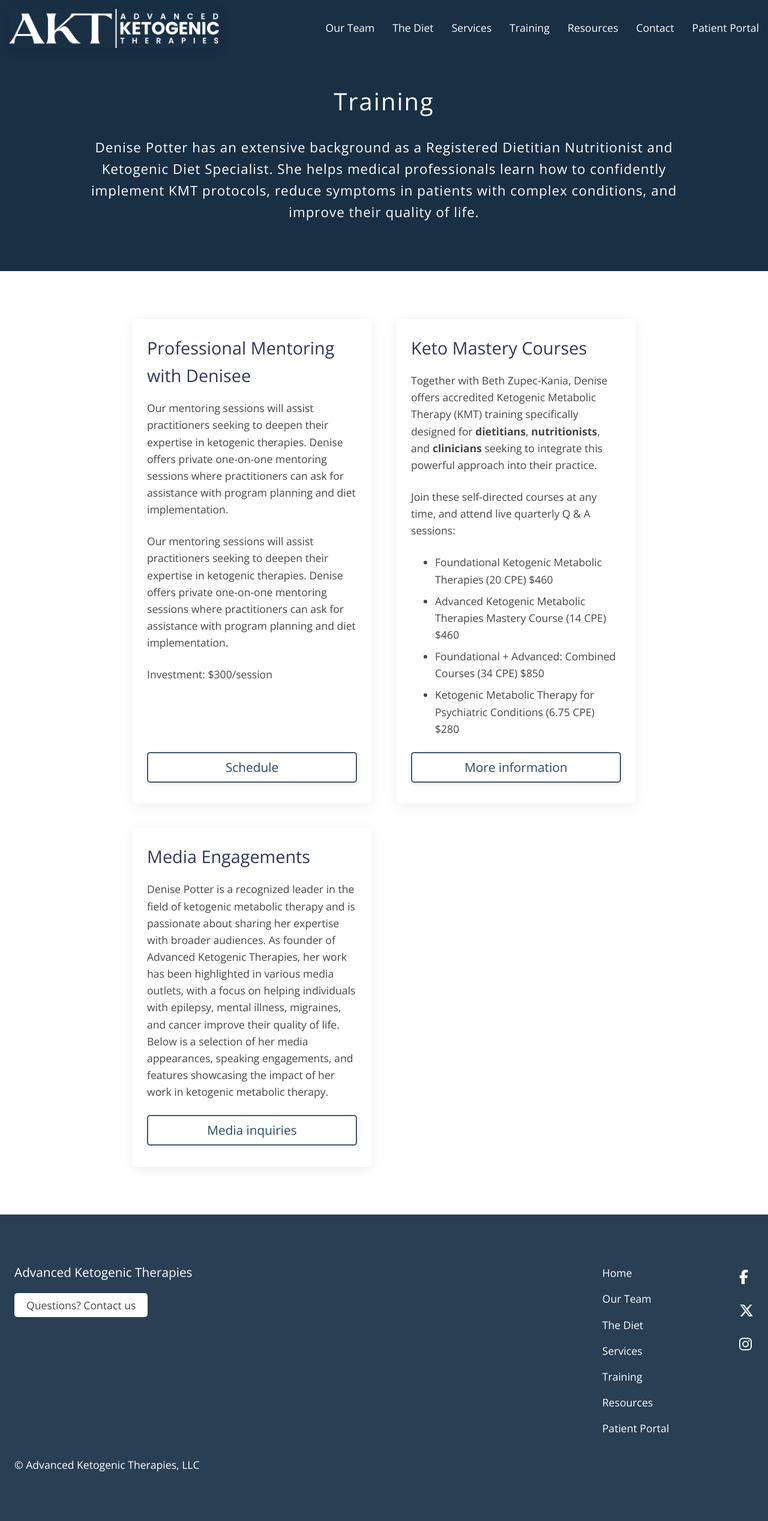
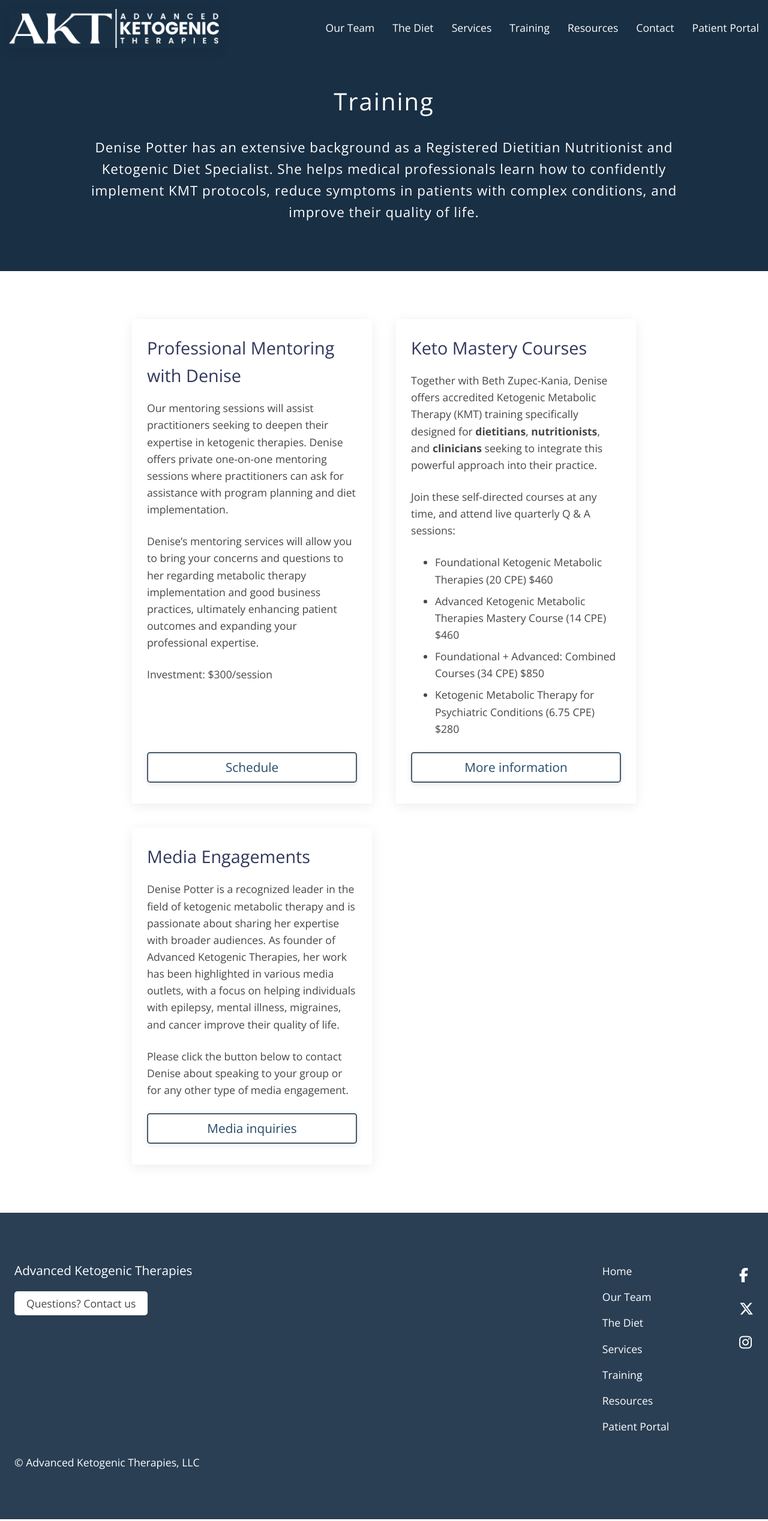
Before and after one commit to janmilosh/potterketo_jekyll, a Jekyll site: the page built from _pages/training.html, in a window 1280 px wide. Shown: the whole page at 60% size. Built offline with Jekyll 4.4.1, drawn with Linux system fonts in a browser that asks for light colours; nearby versions of some CDN libraries.

Commit message:
Fix links and text

```diff
--- a/_includes/resources_grid_items/metabolic_mind_image.html
+++ b/_includes/resources_grid_items/metabolic_mind_image.html
@@ -1 +1 @@
-<a href="https://baszuckigroup.com/our-work/metabolism-mental-health/metabolic-psychiatry-initiative/" target="_blank"><img class="thumbnail" src="assets/images/metabolic_mind.png" alt="Metabolic Mind Award"></a>
+<a href="https://milkeninstitute.org/content-hub/news-releases/metabolic-mind-award-program-update" target="_blank"><img class="thumbnail" src="assets/images/metabolic_mind.png" alt="Metabolic Mind Award"></a>
--- a/_includes/resources_grid_items/metabolic_mind_text.html
+++ b/_includes/resources_grid_items/metabolic_mind_text.html
@@ -1,3 +1,3 @@
 <h2>Metabolic Mind Award</h2>
 <p>Denise Potter is excited to be a recipient of the first annual <a href="https://twitter.com/hashtag/MetabolicMind?src=hashtag_click" target="_blank">#MetabolicMind</a> award from <a href="https://twitter.com/miphilanthropy" target="_blank">@MIPhilanthropy</a> and the Baszucki Brain Research Fund.</p>
-<div><a class="button white" href="https://baszuckigroup.com/our-work/metabolism-mental-health/metabolic-psychiatry-initiative/" target="_blank">Learn more</a></div>
+<div><a class="button white" href="https://milkeninstitute.org/content-hub/news-releases/metabolic-mind-award-program-update" target="_blank">Learn more</a></div>
--- a/_pages/training.html
+++ b/_pages/training.html
@@ -11,10 +11,10 @@
 <div class="container">
   <div class="services-grid">
     <div class="service">
-      <h2>Professional Mentoring with Denisee</h2>
+      <h2>Professional Mentoring with Denise</h2>
       <div>
         <p>Our mentoring sessions will assist practitioners seeking to deepen their expertise in ketogenic therapies. Denise offers private one-on-one mentoring sessions where practitioners can ask for assistance with program planning and diet implementation.</p>
-        <p>Our mentoring sessions will assist practitioners seeking to deepen their expertise in ketogenic therapies. Denise offers private one-on-one mentoring sessions where practitioners can ask for assistance with program planning and diet implementation.</p>
+        <p>Denise’s mentoring services will allow you to bring your concerns and questions to her regarding metabolic therapy implementation and good business practices, ultimately enhancing patient outcomes and expanding your professional expertise.</p>
         <p>Investment: $300/session</p>
       </div>
       <a href="{{ '/mentoring_with_denise' | relative_url }}" class="button white">Schedule</a>
@@ -35,7 +35,10 @@
     </div>
     <div class="service">
       <h2>Media Engagements</h2>
-      <p>Denise Potter is a recognized leader in the field of ketogenic metabolic therapy and is passionate about sharing her expertise with broader audiences. As founder of Advanced Ketogenic Therapies, her work has been highlighted in various media outlets, with a focus on helping individuals with epilepsy, mental illness, migraines, and cancer improve their quality of life. Below is a selection of her media appearances, speaking engagements, and features showcasing the impact of her work in ketogenic metabolic therapy.</p>
+      <div>
+        <p>Denise Potter is a recognized leader in the field of ketogenic metabolic therapy and is passionate about sharing her expertise with broader audiences. As founder of Advanced Ketogenic Therapies, her work has been highlighted in various media outlets, with a focus on helping individuals with epilepsy, mental illness, migraines, and cancer improve their quality of life.</p>
+        <p>Please click the button below to contact Denise about speaking to your group or for any other type of media engagement.</p>
+      </div>
       <a href="https://docs.google.com/forms/d/e/1FAIpQLSexPaHW_zMD7oBiNGBSh_mvJbMrBn4CLGQ36OCQIAKrDyQ5Mg/viewform" class="button white" target="_blank">Media inquiries</a>
     </div>
   </div>
--- a/_sass/testimonials.scss
+++ b/_sass/testimonials.scss
@@ -15,6 +15,7 @@
   align-items: center;
   justify-content: center;
   font-size: 3.5rem;
+  cursor: pointer;
 }
 
 .testimonial {
```
